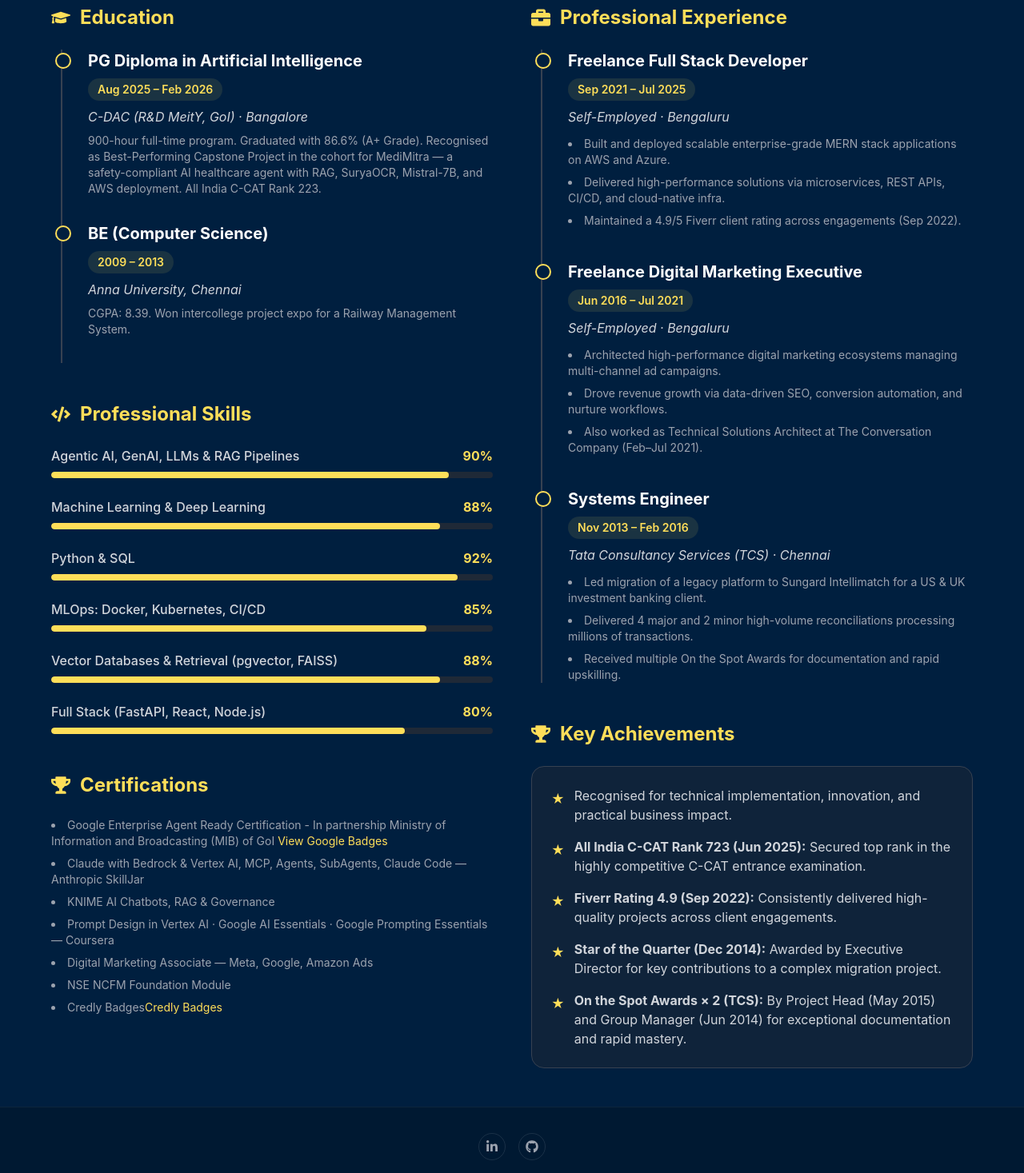
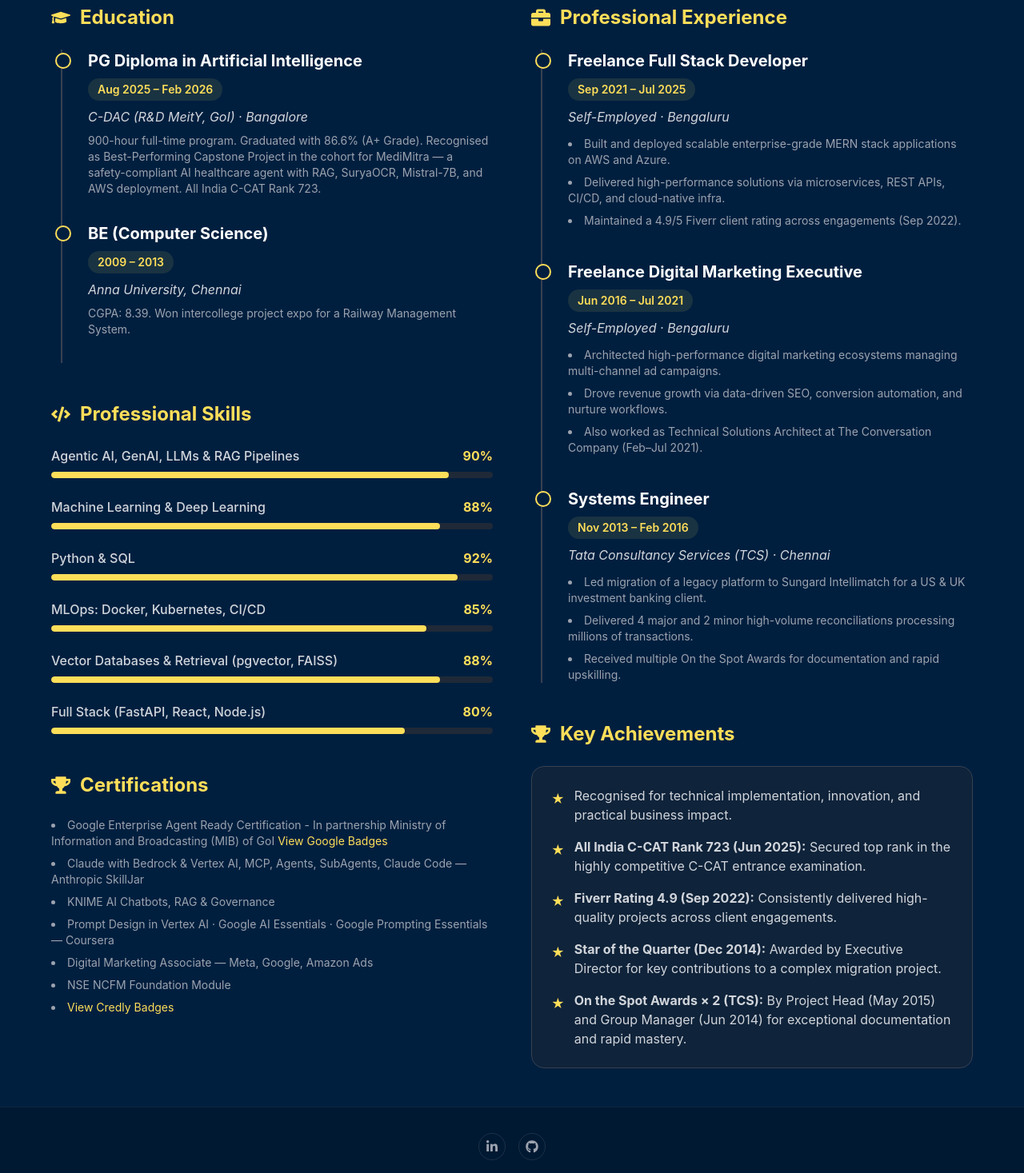
Before and after one commit to aishwaryaarunachalam/portfolio-site-react, a React (Vite) app: page /portfolio-site-react/resume in a window 1280 px wide. Shown: the part 386-1853 px from the top of the page at 80% size. Built offline with nearby package versions, Linux system fonts and the light colour scheme.

Commit message:
Credly link

```diff
--- a/package.json
+++ b/package.json
@@ -9,7 +9,7 @@
     "lint": "eslint .",
     "preview": "vite preview",
     "predeploy": "npm run build",
-  "deploy": "gh-pages -d dist"
+    "deploy": "gh-pages -d dist"
   },
   "dependencies": {
     "bootstrap": "^5.3.8",
--- a/src/pages/Resume.jsx
+++ b/src/pages/Resume.jsx
@@ -83,7 +83,7 @@ const Resume = () => {
                     900-hour full-time program. Graduated with 86.6% (A+ Grade). Recognised as
                     Best-Performing Capstone Project in the cohort for MediMitra — a safety-compliant
                     AI healthcare agent with RAG, SuryaOCR, Mistral-7B, and AWS deployment.
-                    All India C-CAT Rank 223.
+                    All India C-CAT Rank 723.
                   </p>
                 </div>
 
@@ -149,14 +149,14 @@ const Resume = () => {
                 <li>Prompt Design in Vertex AI · Google AI Essentials · Google Prompting Essentials — Coursera</li>
                 <li>Digital Marketing Associate — Meta, Google, Amazon Ads</li>
                 <li>NSE NCFM Foundation Module</li>
-                <li> Credly Badges
+                <li>
   <a
     href="https://www.credly.com/users/aishwaryaarunachalam"
     target="_blank"
     rel="noopener noreferrer"
     className="text-primary hover:underline"
   >
-    Credly Badges
+    View Credly Badges
   </a></li>
               </ul>
             </div>
```
Also changed, not shown: 1 other file (tests, documents, lock files or other folders).
